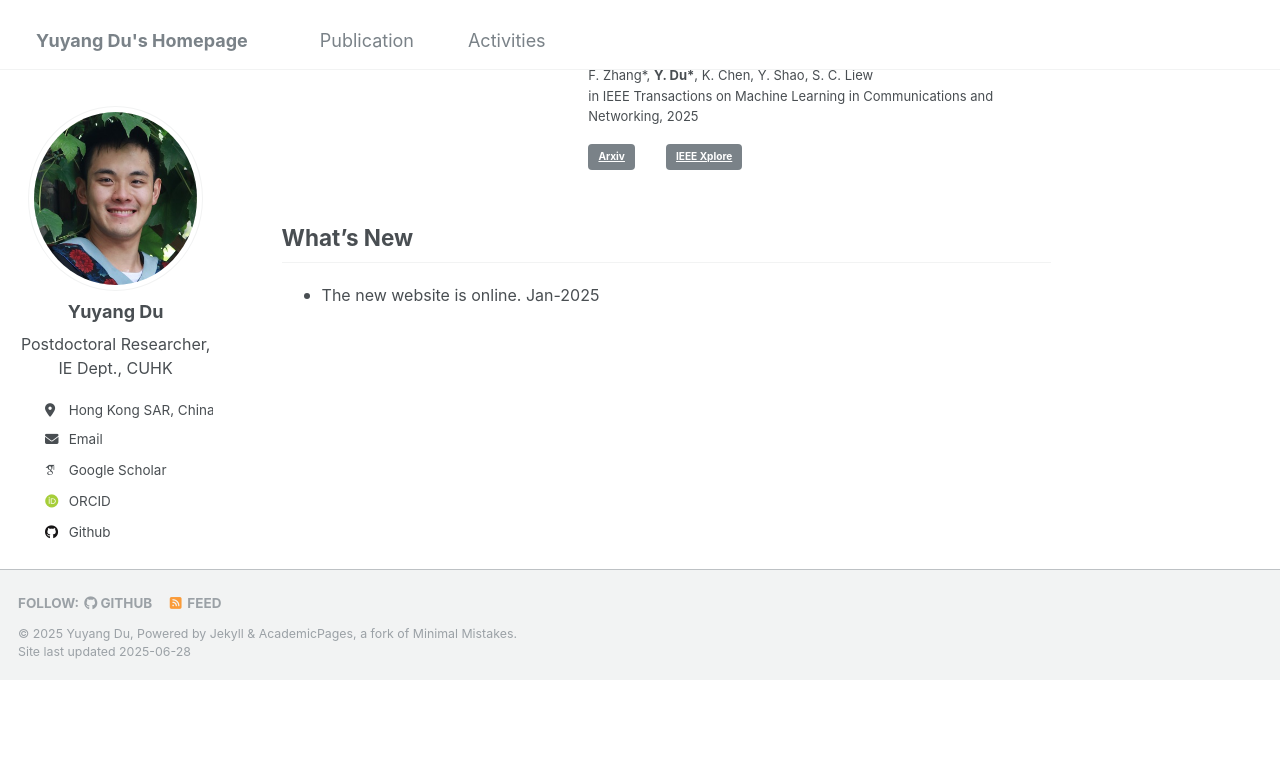
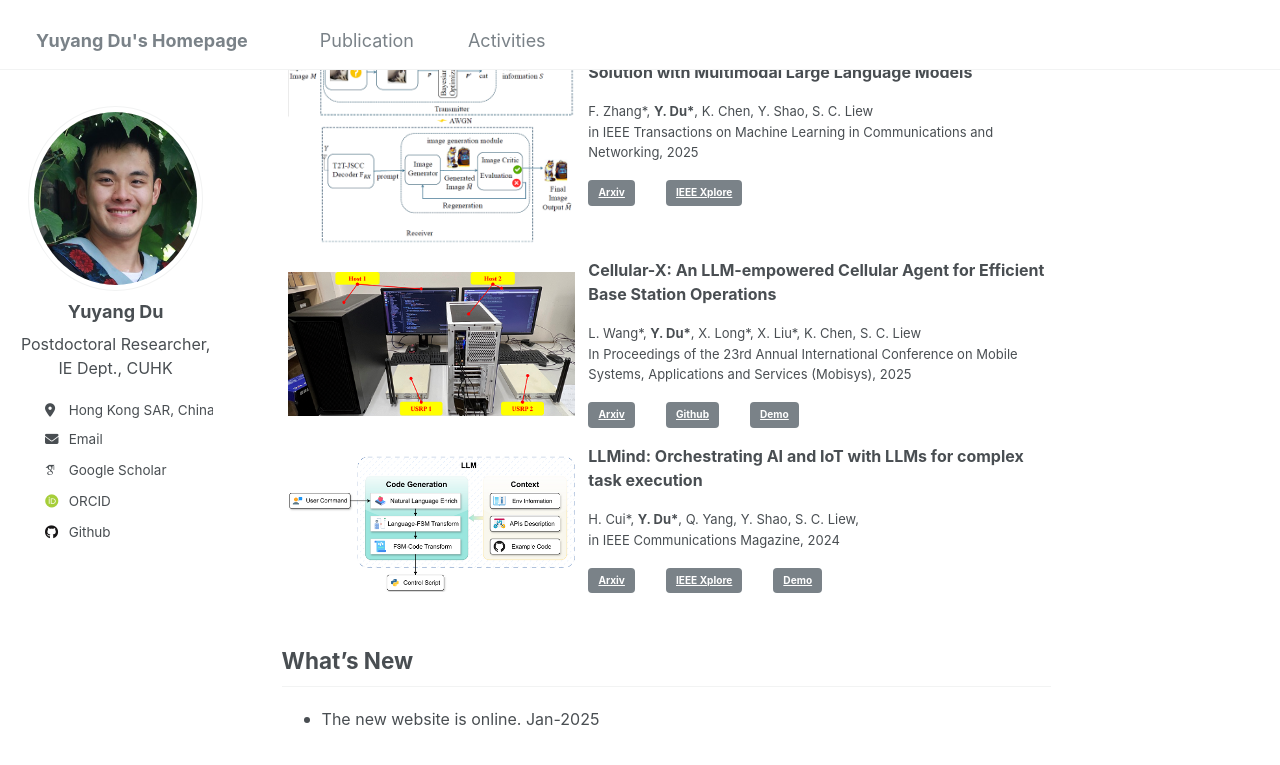
Before and after one commit to yuyangdu01/yuyangdu01.github.io, a Jekyll site: the page built from _pages/about.md, in a window 1280 px wide and 900 px high, scrolled down 997 px. Shown: the top 765 px of the window. Built offline with Jekyll 4.4.1, drawn with Linux system fonts in a browser that asks for light colours; some web fonts are replaced; before the commit the page ends 1677 px from its top, so only the background shows below that.

Commit message:
Update about.md

```diff
--- a/_pages/about.md
+++ b/_pages/about.md
@@ -19,7 +19,7 @@ Selected Publications <font size=3></font>
 <div>
   <table style="border-collapse: collapse; border: none;">
   <tr><td width="300" style="border: none;">
-  <div class="col-sm-5 col-md-4 col-lg-4 col-xl-4 m-auto"><img class="img-pub shadow-pub" src="" width="400"></div>
+  <div class="col-sm-5 col-md-4 col-lg-4 col-xl-4 m-auto"><img class="img-pub shadow-pub" src="images/1.png" width="400"></div>
   </td>
   <td style="border: none;">
   <div class="col align-self-center pub">
@@ -30,7 +30,7 @@ Selected Publications <font size=3></font>
   </div>
   </td></tr>
   <tr><td width="300" style="border: none;">
-  <div class="col-sm-5 col-md-4 col-lg-4 col-xl-4 m-auto"><img class="img-pub shadow-pub" src="" width="400"></div>
+  <div class="col-sm-5 col-md-4 col-lg-4 col-xl-4 m-auto"><img class="img-pub shadow-pub" src="images/2.png" width="400"></div>
   </td>
   <td style="border: none;">
   <div class="col align-self-center pub">
@@ -42,7 +42,7 @@ Selected Publications <font size=3></font>
   </div>
   </td></tr>
   <tr><td width="300" style="border: none;">
-  <div class="col-sm-5 col-md-4 col-lg-4 col-xl-4 m-auto"><img class="img-pub shadow-pub" src="" width="400"></div>
+  <div class="col-sm-5 col-md-4 col-lg-4 col-xl-4 m-auto"><img class="img-pub shadow-pub" src="images/3.png" width="400"></div>
   </td>
   <td style="border: none;">
   <div class="col align-self-center pub">
@@ -52,6 +52,30 @@ Selected Publications <font size=3></font>
     <a class="btn btn-primary" role="button" href="https://ieeexplore.ieee.org/document/10778295" target="_blank">IEEE Xplore</a>&emsp;&emsp;
   </div>
   </td></tr>
+  <tr><td width="300" style="border: none;">
+  <div class="col-sm-5 col-md-4 col-lg-4 col-xl-4 m-auto"><img class="img-pub shadow-pub" src="images/4.png" width="400"></div>
+  </td>
+  <td style="border: none;">
+  <div class="col align-self-center pub">
+    <p class="pub-p"><font size=3><b>Cellular-X: An LLM-empowered Cellular Agent for Efficient Base Station Operations</b></font></p>
+    <p class="pub-p"><font size=2>L. Wang*, <b>Y. Du*</b>, X. Long*, X. Liu*, K. Chen, S. C. Liew <br>In Proceedings of the 23rd Annual International Conference on Mobile Systems, Applications and Services (Mobisys), 2025</font></p>
+    <a class="btn btn-primary" role="button" href="https://arxiv.org/pdf/2504.13190" target="_blank">Arxiv</a>&emsp;&emsp;
+    <a class="btn btn-primary" role="button" href="https://github.com/SeaBreezing/Cellular-X" target="_blank">Github</a>&emsp;&emsp;
+    <a class="btn btn-primary" role="button" href="https://youtube.com/playlist?list=PLi7wIohZ9VLjfbtShawzEk49BKUE11QiU&" target="_blank">Demo</a>&emsp;&emsp;
+  </div>
+  </td></tr>
+  <tr><td width="300" style="border: none;">
+  <div class="col-sm-5 col-md-4 col-lg-4 col-xl-4 m-auto"><img class="img-pub shadow-pub" src="images/5.png" width="400"></div>
+  </td>
+  <td style="border: none;">
+  <div class="col align-self-center pub">
+    <p class="pub-p"><font size=3><b>LLMind: Orchestrating AI and IoT with LLMs for complex task execution</b></font></p>
+    <p class="pub-p"><font size=2>H. Cui*, <b>Y. Du*</b>, Q. Yang, Y. Shao, S. C. Liew, <br>in IEEE Communications Magazine, 2024</font></p>
+    <a class="btn btn-primary" role="button" href="https://arxiv.org/pdf/2312.09007" target="_blank">Arxiv</a>&emsp;&emsp;
+    <a class="btn btn-primary" role="button" href="https://ieeexplore.ieee.org/document/10697418" target="_blank">IEEE Xplore</a>&emsp;&emsp;
+    <a class="btn btn-primary" role="button" href="https://www.youtube.com/watch?v=3Al5qRntEEU" target="_blank">Demo</a>&emsp;&emsp;
+  </div>
+  </td></tr>
 
   </table>
 </div>
```
